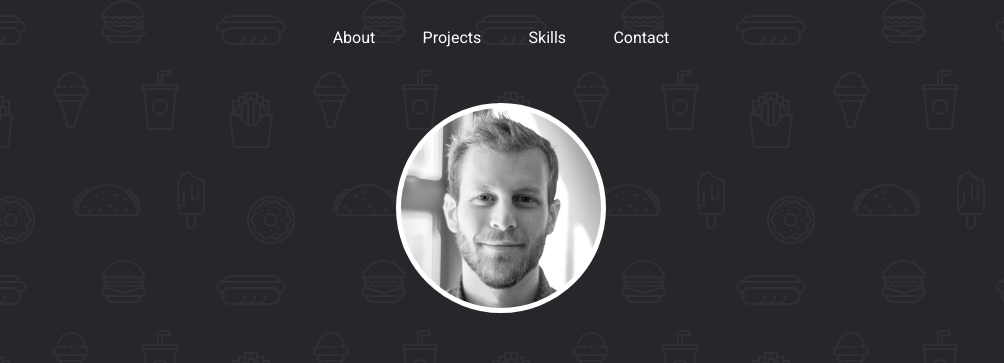
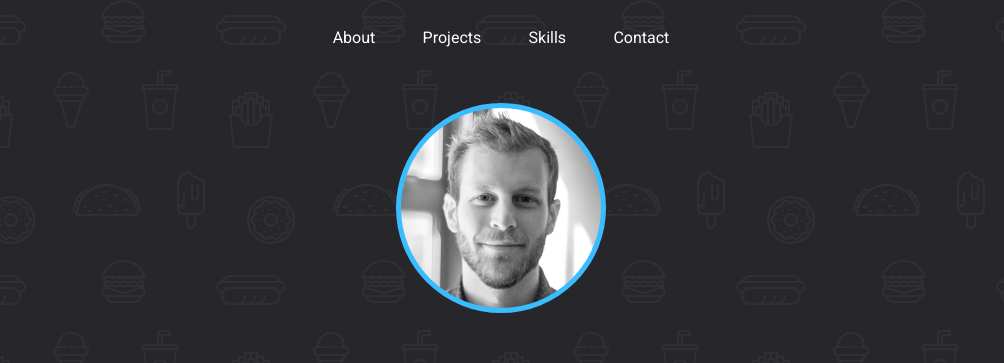
Before and after one commit to wedward88/Portfolio, a website built with webpack: page index.html in a window 1280 px wide. Shown: the top 363 px of the page, without its empty margins (139-1143 px from the left). Built offline with nearby package versions, Linux system fonts and the light colour scheme.

Commit message:
Change profile picture frame color

```diff
--- a/scss/style.scss
+++ b/scss/style.scss
@@ -116,7 +116,7 @@ nav {
 .profile-pic {
     background-image: url('../img/12036862_10204866336122882_7118036467122488113_n.jpg');
     background-size: cover;
-    border: 5px solid white;
+    border: 5px solid $color-baby-blue;
     border-radius: 50%;
     overflow: hidden;
     width: 200px;
```
